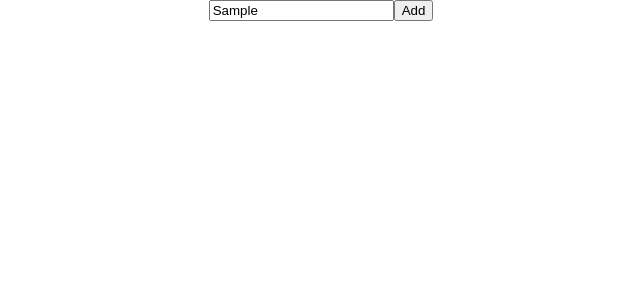
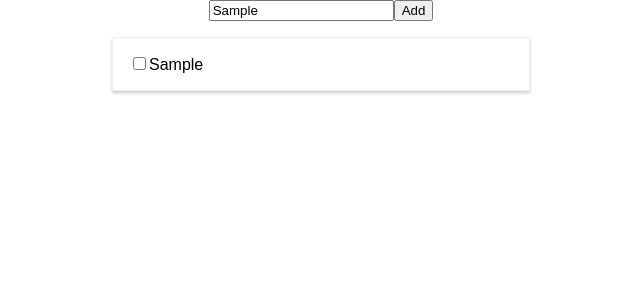
Before and after one commit to rbsharma/todolist, a React (Create React App) app: page / in a window 1280 px wide. Both pictures are taken after typing "Sample" into the empty fields and a click on the button "Add". Shown: the top 300 px of the page, without its empty margins (319-959 px from the left). Built offline with nearby package versions, Linux system fonts and the light colour scheme.

Commit message:
add note

```diff
--- a/package.json
+++ b/package.json
@@ -8,7 +8,7 @@
     "react-scripts": "1.1.1"
   },
   "scripts": {
-    "start": "set PORT=3004 && react-scripts start",
+    "start": "set PORT=3005 && react-scripts start",
     "build": "react-scripts build",
     "test": "react-scripts test --env=jsdom",
     "eject": "react-scripts eject"
--- a/src/App.js
+++ b/src/App.js
@@ -1,6 +1,6 @@
 import React, { Component } from 'react';
 import './App.css';
-import ListItem from './components/list-item/list-item';
+import List from './components/list.component/list.component';
 
 class App extends Component {
 
@@ -10,21 +10,18 @@ class App extends Component {
   };
 
   render() {
-    this.GenerateList();
     return (
-      <div>
-        <div className="centerAlign">
+      <form onSubmit={this.AddListItem} className="centerAlign">
         <input
           type="text"
           placeholder="Add Description"
           value={this.state.descriptionInputbox}
           onChange={(e) => this.descriptionChanged(e.target.value)} />
+
         <input type="button" value="Add" onClick={this.AddListItem} />
-        </div>
 
-        {/* <ListItem description="hello"></ListItem> */}
-        {this.ListItemGroup}
-      </div>
+        {<List items={this.state.ListItems} />}
+      </form>
     );
   }
 
@@ -35,22 +32,13 @@ class App extends Component {
   }
 
   ListItems = [];
-  AddListItem = () => {
+  AddListItem = (event) => {
+    event.preventDefault();
     var newListItem = { id: this.state.ListItems.length, description: this.state.newListItemValue };
     this.ListItems.push(newListItem);
     this.setState({
       ListItems: this.ListItems
     });
-    setTimeout(() => { console.log(this.state.ListItems); }, 100);
-  }
-
-  ListItemGroup = [];
-  GenerateList() {
-    for (let _listItem of this.state.ListItems) {
-      this.ListItemGroup.push(
-        <ListItem key={_listItem.id} description={_listItem.description}></ListItem>
-      );
-    }
   }
 }
 export default App;
--- a/src/components/list-item/list-item.js
+++ /dev/null
@@ -1,15 +0,0 @@
-import React, { Component } from 'react';
-import './list-item.css';
-
-class ListItemComponent extends Component {
-    render() {
-        return (
-            <div className='list-item'>
-                <input type="checkbox" />
-                {this.props.description}
-            </div>
-        )
-    };
-}
-
-export default ListItemComponent
--- /dev/null
+++ b/src/components/list.component/list.component.js
@@ -0,0 +1,21 @@
+import React, { Component } from 'react';
+import './list.component.css';
+
+class ListComponent extends Component {
+    render() {
+        return (
+            <div>
+                {
+                    this.props.items.map((item,index) =>
+                    <div className='list-item' key={item.id}>
+                    <input type="checkbox" />
+                    {item.description}
+                    </div>
+                    )
+                }
+            </div>
+        )
+    };
+}
+
+export default ListComponent
```
Also changed, not shown: src/components/list.component/list.component.css (renamed from src/components/list-item/list-item.css). Lines whose indentation alone changed are shown as unchanged.
